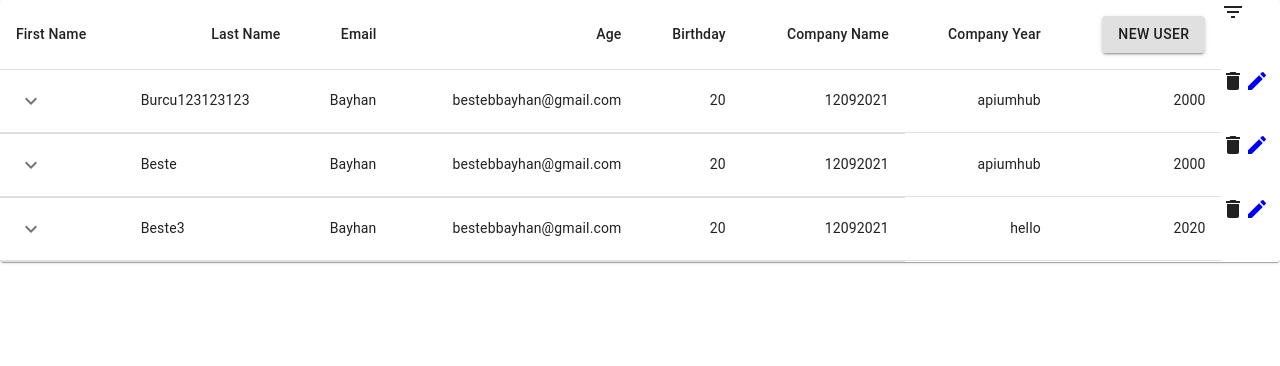
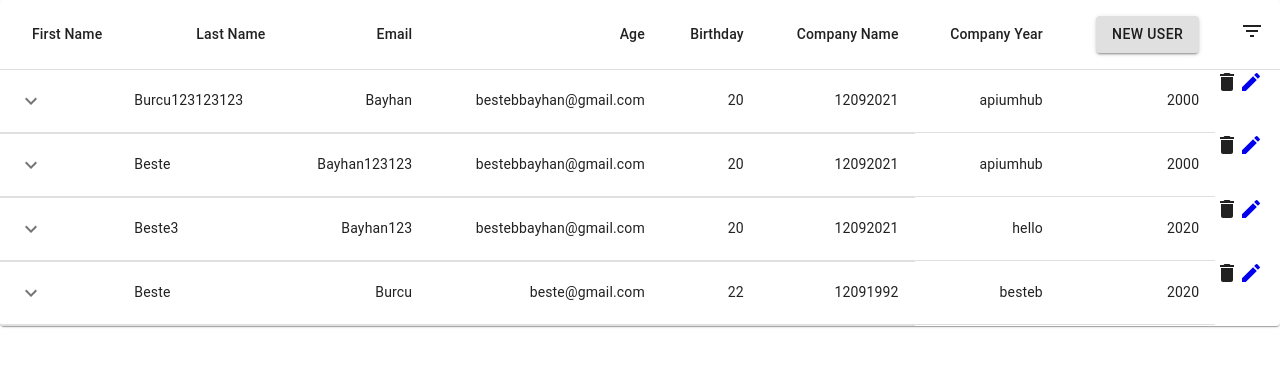
Before and after one commit to bbbayhan/formik-ts-app, a React (Create React App) app: page / in a window 1280 px wide. Shown: the top 366 px of the page. Built offline with nearby package versions, Linux system fonts and the light colour scheme; data requests are answered from the project's data file.

Commit message:
Extract axios calls to api.ts file

```diff
--- a/db.json
+++ b/db.json
@@ -12,7 +12,7 @@
     },
     {
       "firstName": "Beste",
-      "lastName": "Bayhan",
+      "lastName": "Bayhan123123",
       "email": "bestebbayhan@gmail.com",
       "age": "20",
       "birthday": "12092021",
@@ -22,13 +22,23 @@
     },
     {
       "firstName": "Beste3",
-      "lastName": "Bayhan",
+      "lastName": "Bayhan123",
       "email": "bestebbayhan@gmail.com",
       "age": "20",
       "birthday": "12092021",
       "companyName": "hello",
       "companyYear": "2020",
       "id": 3
+    },
+    {
+      "firstName": "Beste",
+      "lastName": "Burcu",
+      "email": "beste@gmail.com",
+      "age": "22",
+      "birthday": "12091992",
+      "companyName": "besteb",
+      "companyYear": "2020",
+      "id": 4
     }
   ],
   "categories": [
--- a/src/api.ts
+++ b/src/api.ts
@@ -33,6 +33,24 @@ export const deleteUser = async (id: any) =>{
     return await axios.delete("http://localhost:5000/users/" + id);
 }
 
+export const updateUser = async (url: any, newArray: any) => {
+  return await axios.patch("http://localhost:5000" + url,
+        newArray, {
+          headers: {
+            "Test-Header": "test"
+          }
+        }
+    );
+}
+
+export const postUserData = async (values: any) => {
+  return await axios.post('http://localhost:5000/users/', values, {
+    headers: {
+      "Authorization": `${accessToken}`
+    }
+  });
+}
+
 export const fetchCategories = async (id : any) => {
   const { data } =  await axios.get("http://localhost:5000/categories/"+id, {
     headers: {
--- /dev/null
+++ b/src/components/UpdateModal.tsx
@@ -0,0 +1,25 @@
+import React from 'react';
+import {Link} from "react-router-dom";
+import { Dialog,DialogContent, DialogContentText } from '@material-ui/core';
+
+import '../App.css';
+
+function UpdateModal(props: any) {
+
+    const handleClose = (e: any) =>{
+        e.preventDefault();
+        <Link to='/'/>;
+    }
+
+    return (
+    <Dialog open={props.open} onClose={handleClose}>
+        <DialogContent>
+            <DialogContentText>
+                User Info is updated
+            </DialogContentText>
+        </DialogContent>
+    </Dialog>
+    );
+}
+
+export default UpdateModal;
--- a/src/components/User.tsx
+++ b/src/components/User.tsx
@@ -2,9 +2,9 @@ import React, {useState} from 'react';
 import {useQuery } from 'react-query';
 import { Input, Grid, InputLabel,Button } from '@material-ui/core';
 import {Link, useLocation} from "react-router-dom";
-import {fetchUsersById} from "../api";
-import axios from 'axios';
+import {fetchUsersById, updateUser} from "../api";
 
+import UpdateModal from './UpdateModal';
 import '../App.css';
 
 
@@ -12,6 +12,7 @@ function User(props:any) {
   const location = useLocation();
   const url = location.pathname;
 
+  const [open, setOpen] = useState(false);
   const { data=[] } = useQuery(["fetchUsersById", url], ()=>fetchUsersById(url));
   const [newArray, setNewArray]= useState(data);
 
@@ -21,13 +22,8 @@ function User(props:any) {
   }
 
   const handleSubmit = async() => {
-    await axios.patch("http://localhost:5000/users/" + props.selectedUserID,
-        newArray, {
-          headers: {
-            "Test-Header": "test"
-          }
-        }
-    );
+    await updateUser(url, newArray);
+    setOpen(true);
   }
 
 
@@ -50,6 +46,7 @@ function User(props:any) {
           </Grid>
       </>)}
       )}
+      <UpdateModal open={open}/>;
       <Grid item xs={8}>
           <Link to='/'>
             <Button variant="contained" color="primary">
--- a/src/components/UserTable.tsx
+++ b/src/components/UserTable.tsx
@@ -33,7 +33,7 @@ function UserTable(props: any) {
     <Table aria-label="collapsible table">
       <TableHead>
           <TableRow>
-            <TableCell>First Name</TableCell>
+            <TableCell align="right">First Name</TableCell>
             <TableCell align="right">Last Name</TableCell>
             <TableCell align="right">Email</TableCell>
             <TableCell align="right">Age</TableCell>
@@ -47,7 +47,9 @@ function UserTable(props: any) {
                 </Button>
               </Link>
             </TableCell>
+            <TableCell align="right">
             <FilterListIcon onClick={()=>setOpen(true)}/>
+            </TableCell>
           </TableRow>
       </TableHead>
       <TableBody>
--- a/src/forms/UserForm.tsx
+++ b/src/forms/UserForm.tsx
@@ -2,12 +2,12 @@ import React, {useState} from 'react';
 import {Form, Formik} from 'formik';
 import GenericForm from "./Form";
 import {Link} from "react-router-dom";
-import axios from 'axios';
 import '../App.css';
 import {data, secondData, thirdData} from '../data';
 import ForthPage from "./ForthPage";
 import {validationSchema} from "../validations";
 import { Button } from '@material-ui/core';
+import { postUserData } from '../api';
 
 const steps = ['First Page', 'Second Page', 'Third Page'];
 const formId = "form";
@@ -33,14 +33,9 @@ function UserForm() {
   const [activeStep, setActiveStep] = useState(0);
   const isLastStep = activeStep === steps.length - 1;
   const currentValidationSchema = validationSchema[activeStep];
-  const token = 'token';
 
   const submitForm = async(values: any, actions: any) => {
-    await axios.post('http://localhost:5000/users/', values, {
-      headers: {
-        "Authorization": `${token}`
-      }
-    });
+    postUserData(values);
     alert(JSON.stringify(values, null, 2));
     actions.setSubmitting(false);
     setActiveStep(activeStep + 1);
```
